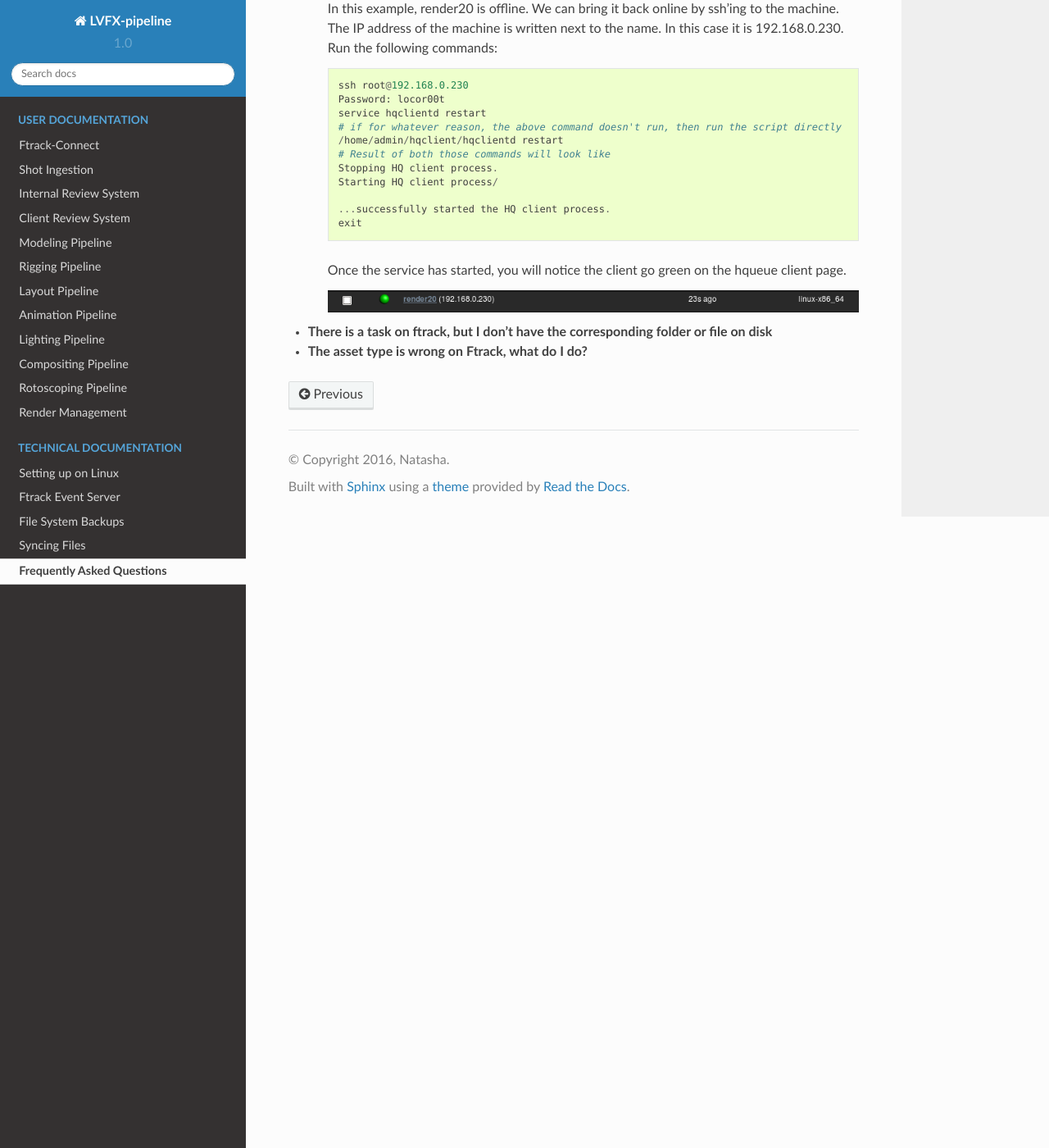
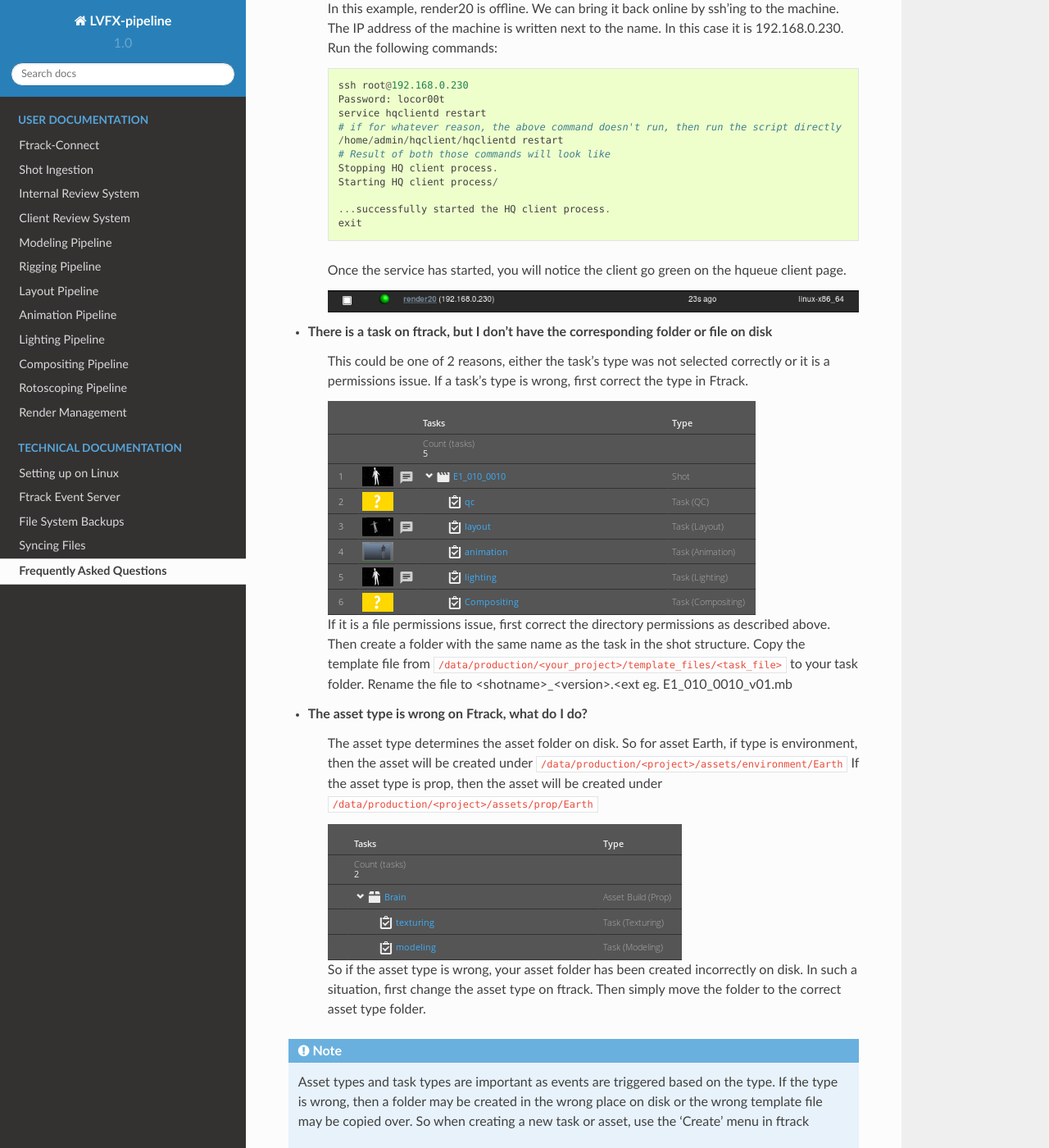
Before and after one commit to afrocircus/LVFX-pipeline, a Sphinx documentation site: the page built from docs/faq.rst, in a window 1280 px wide and 1400 px high, scrolled down 2172 px. Shown: the whole window at 82% size. Built offline with Sphinx 7.4.7 and the Read the Docs theme 2.0.0, drawn with Linux system fonts in a browser that asks for light colours; some of the changed text lies outside the part shown.

Commit message:
faq added

```diff
--- a/docs/faq.rst
+++ b/docs/faq.rst
@@ -124,6 +124,35 @@ Frequently Asked Questions
     .. image:: /img/online-client.png
 
 * **There is a task on ftrack, but I don't have the corresponding folder or file on disk**
+    This could be one of 2 reasons, either the task's type was not selected correctly or it is a
+    permissions issue.
+    If a task's type is wrong, first correct the type in Ftrack.
+
+    .. image:: /img/task-type.png
+
+    If it is a file permissions issue, first correct the directory permissions as described above.
+    Then create a folder with the same name as the task in the shot structure. Copy the template file
+    from ``/data/production/<your_project>/template_files/<task_file>`` to your task folder. Rename the
+    file to <shotname>_<version>.<ext eg. E1_010_0010_v01.mb
 
 
 * **The asset type is wrong on Ftrack, what do I do?**
+    The asset type determines the asset folder on disk. So for asset Earth, if type is environment,
+    then the asset will be created under ``/data/production/<project>/assets/environment/Earth``
+    If the asset type is prop, then the asset will be created under ``/data/production/<project>/assets/prop/Earth``
+
+    .. image:: /img/asset-type.png
+
+    So if the asset type is wrong, your asset folder has been created incorrectly on disk.
+    In such a situation, first change the asset type on ftrack. Then simply move the folder to the
+    correct asset type folder.
+
+.. note:: Asset types and task types are important as events are triggered based on the type. If the
+          type is wrong, then a folder may be created in the wrong place on disk or the wrong template
+          file may be copied over. So when creating a new task or asset, use the 'Create' menu in ftrack
+
+          .. image:: /img/create-menu.png
+
+          and make sure to select the correct type from the drop down menu.
+
+          .. image:: /img/create-type.png
```
Also changed, not shown: docs/img/asset-type.png (added), docs/img/create-menu.png (added), docs/img/create-type.png (added), docs/img/task-type.png (added).
